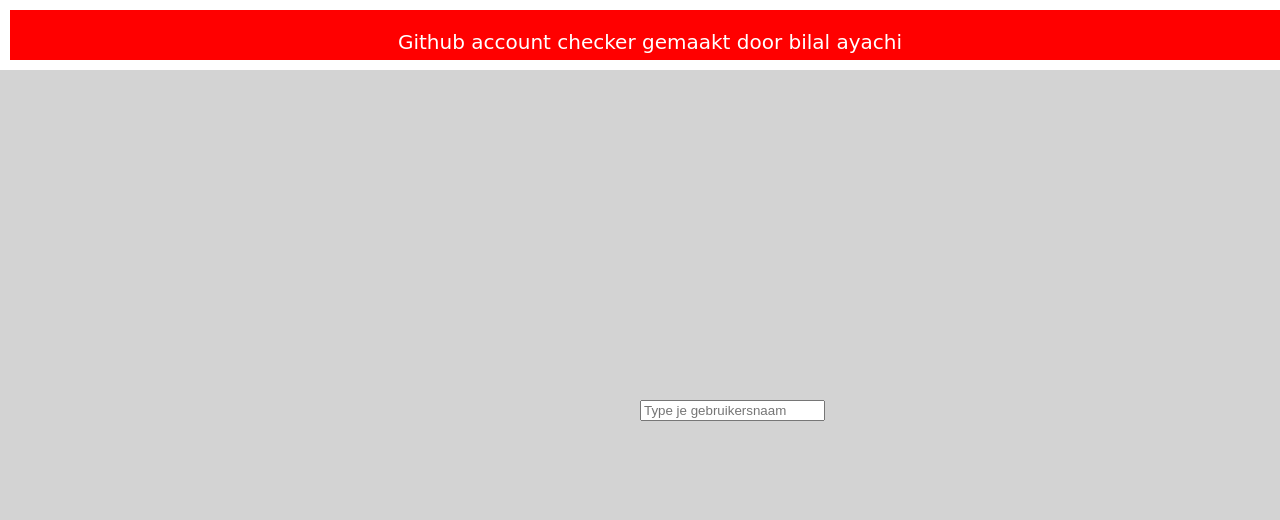
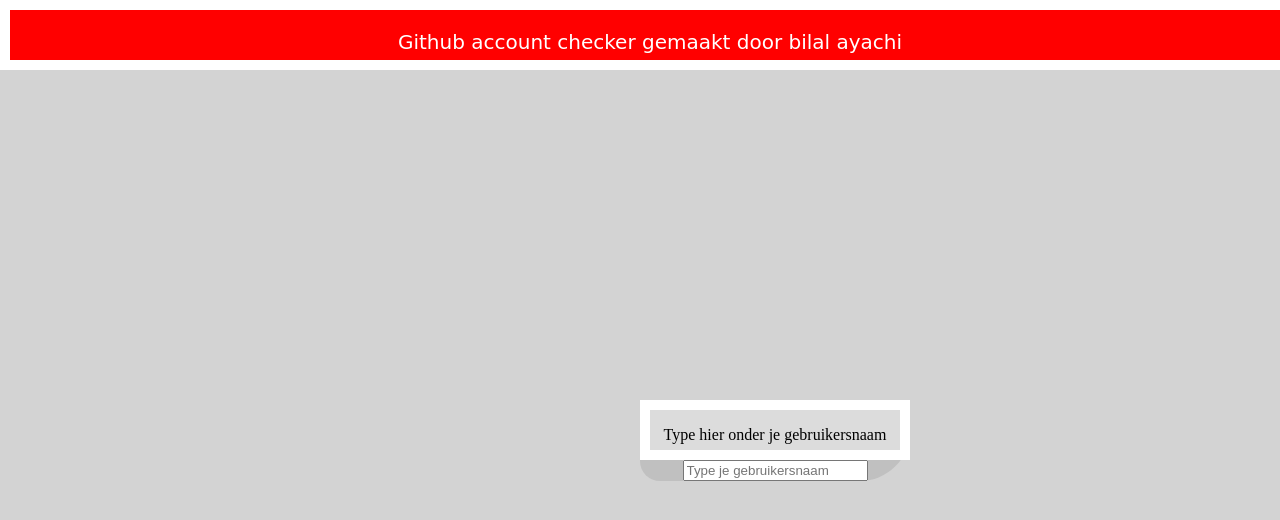
Before and after one commit to ayachi-code/github-checker, a website: page public/index.html in a window 1280 px wide. Drawn offline with Linux system fonts and the light colour scheme.

Commit message:
bc grijs

```diff
--- a/public/index.css
+++ b/public/index.css
@@ -29,5 +29,19 @@
   position: fixed;
   top: 50%;
   left: 50%;
+  background-color: Silver;
+   border-radius: 50px 20px
 
 }
+
+
+.boven
+{
+  width: 250px;
+  height: 40px;
+  background-color: Gainsboro;
+  border-style: solid;
+  border-color: white;
+  border-width: 10px;
+
+}
--- a/public/index.html
+++ b/public/index.html
@@ -18,7 +18,7 @@
 
         <div class="deinput">
 
-          <div class="boven"></div>
+          <div class="boven"><p>Type hier onder je gebruikersnaam</p></div>
           <input type="text" name="zoek" id="zoeka" placeholder="Type je gebruikersnaam">
 
           </div>
```
